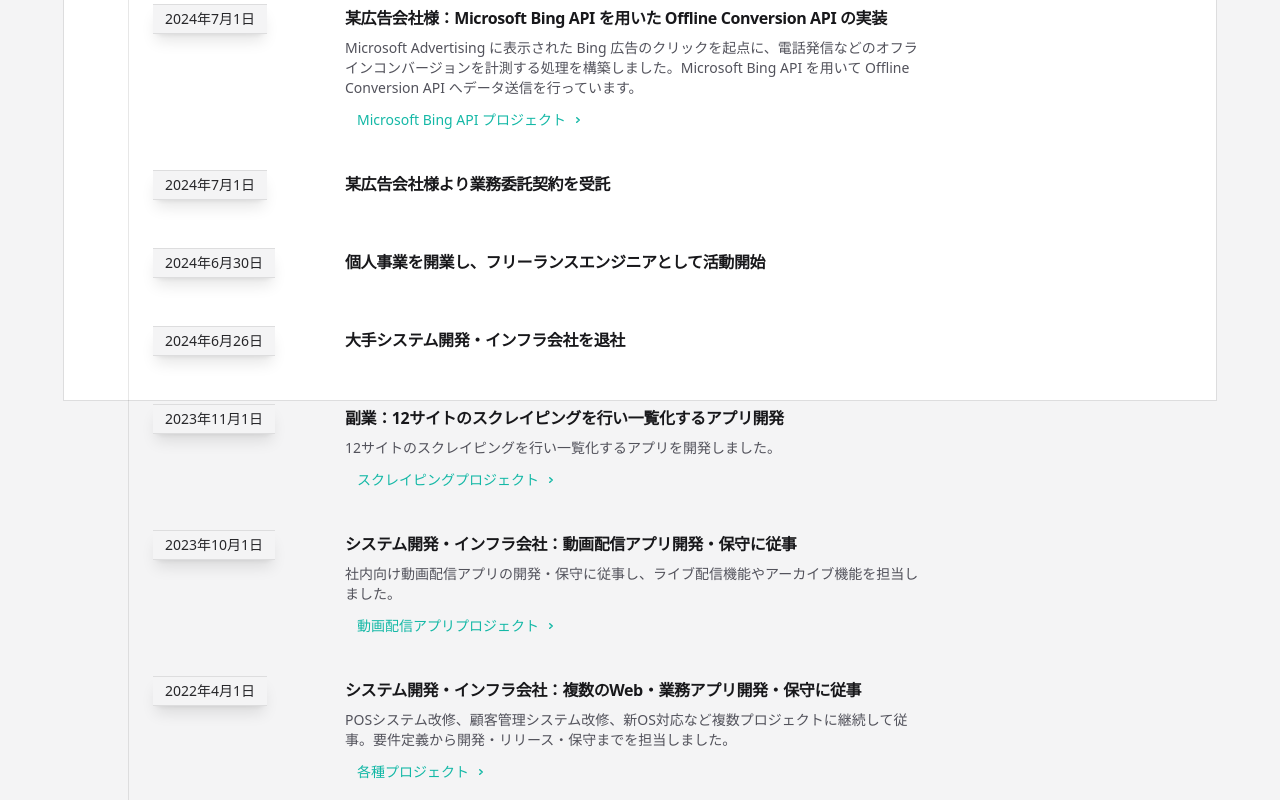
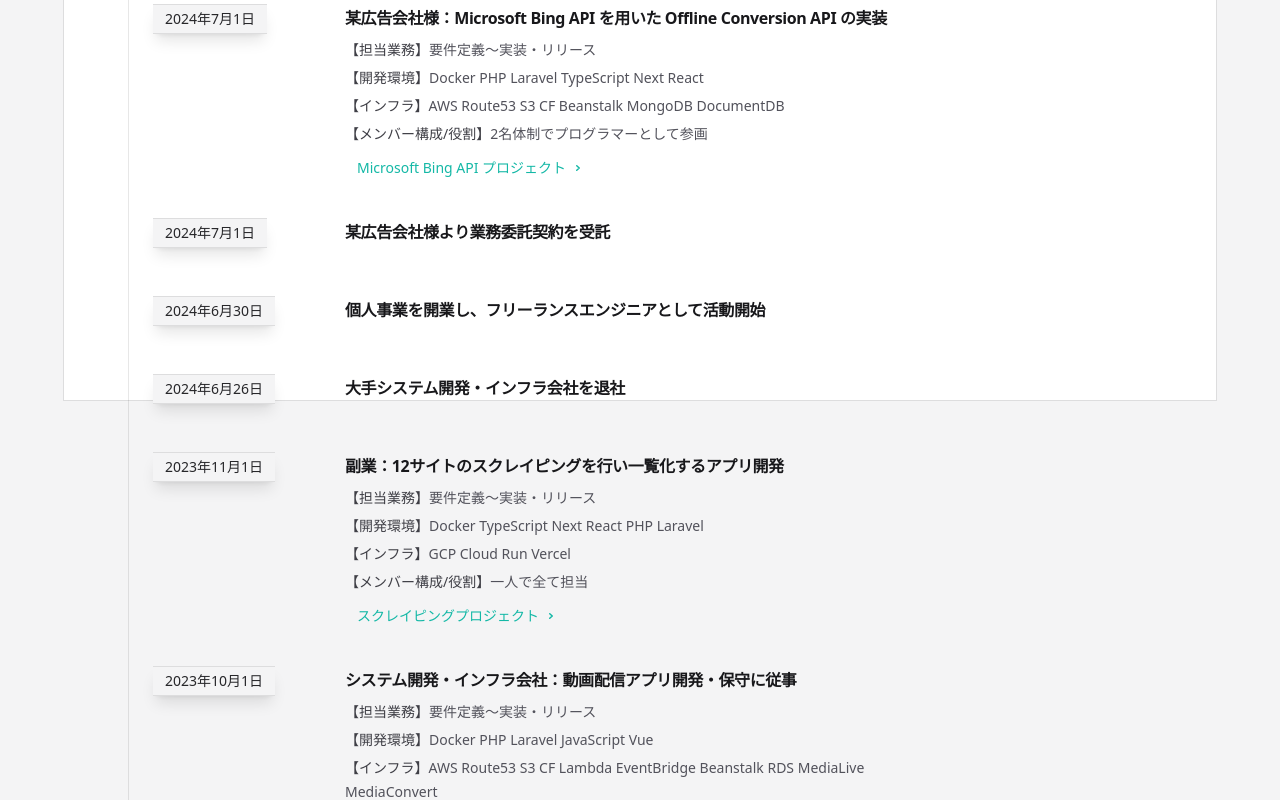
Before and after one commit to Temmy3620/miomio-portfolio, a Next.js app: page /history in a window 1280 px wide. Shown: the part 400-1200 px from the top of the page. Built offline with nearby package versions, Linux system fonts and the light colour scheme; no server answers.

Commit message:
経歴更新

```diff
--- a/app/history/page.tsx
+++ b/app/history/page.tsx
@@ -64,7 +64,54 @@ export default function History() {
                     {locale === 'ja' ? (article as any).titleJa ?? article.title : article.title}
                   </motion.h2>
 
-                  {article.description && (
+                  {(() => {
+                    const getVal = (enKey: keyof typeof article, jaKey: string) => {
+                      const a: any = article as any;
+                      if (locale === 'ja') return a[jaKey] ?? a[enKey];
+                      return a[enKey];
+                    };
+
+                    const fields = [
+                      {
+                        label: locale === 'ja' ? '【担当業務】' : 'Responsibilities: ',
+                        value: getVal('responsibilities' as any, 'responsibilitiesJa'),
+                      },
+                      {
+                        label: locale === 'ja' ? '【開発環境】' : 'Tech Stack: ',
+                        value: getVal('environment' as any, 'environmentJa'),
+                      },
+                      {
+                        label: locale === 'ja' ? '【インフラ】' : 'Infrastructure: ',
+                        value: getVal('infrastructure' as any, 'infrastructureJa'),
+                      },
+                      {
+                        label: locale === 'ja' ? '【メンバー構成/役割】' : 'Team/Role: ',
+                        value: getVal('teamRole' as any, 'teamRoleJa'),
+                      },
+                    ].filter((f) => !!f.value);
+
+                    const hasStructured = fields.length > 0;
+
+                    if (hasStructured) {
+                      return (
+                        <motion.div
+                          className="relative z-10 mt-2 space-y-1 text-sm text-zinc-600 dark:text-zinc-400"
+                          initial={{ opacity: 0, y: 10 }}
+                          animate={{ opacity: 1, y: 0 }}
+                          transition={{ duration: 0.5, delay: 0.3 }}
+                        >
+                          {fields.map((f, idx) => (
+                            <div key={idx} className="leading-6">
+                              <span className="font-medium text-zinc-700 dark:text-zinc-300">{f.label}</span>
+                              <span>{f.value}</span>
+                            </div>
+                          ))}
+                        </motion.div>
+                      );
+                    }
+
+                    if (article.description) {
+                      return (
                         <motion.p
                           className="relative z-10 mt-2 text-sm text-zinc-600 dark:text-zinc-400"
                           initial={{ opacity: 0, y: 10 }}
@@ -73,7 +120,11 @@ export default function History() {
                         >
                           {locale === 'ja' ? (article as any).descriptionJa ?? article.description : article.description}
                         </motion.p>
-                  )}
+                      );
+                    }
+
+                    return null;
+                  })()}
                   {article.link?.href && (
                     <motion.a
                       href={`${article.link.href}?lang=${locale}`}
--- a/data/history.json
+++ b/data/history.json
@@ -5,8 +5,10 @@
     "date": {
       "start": "2024-07-01"
     },
-    "description": "Microsoft Advertising offline conversion tracking based on Bing Ads click IDs, with data delivery via the Microsoft Bing API.",
-    "descriptionJa": "Microsoft Advertising に表示された Bing 広告のクリックを起点に、電話発信などのオフラインコンバージョンを計測する処理を構築しました。Microsoft Bing API を用いて Offline Conversion API へデータ送信を行っています。",
+    "responsibilitiesJa": "要件定義〜実装・リリース",
+    "environmentJa": "Docker PHP Laravel TypeScript Next React",
+    "infrastructureJa": "AWS Route53 S3 CF Beanstalk MongoDB DocumentDB",
+    "teamRoleJa": "2名体制でプログラマーとして参画",
     "link": {
       "label": "Microsoft Bing API Project",
       "labelJa": "Microsoft Bing API プロジェクト",
@@ -40,8 +42,10 @@
     "date": {
       "start": "2023-11-01"
     },
-    "description": "Developed a web scraping application that aggregates data from 12 different sites into a single view.",
-    "descriptionJa": "12サイトのスクレイピングを行い一覧化するアプリを開発しました。",
+    "responsibilitiesJa": "要件定義〜実装・リリース",
+    "environmentJa": "Docker TypeScript Next React PHP Laravel",
+    "infrastructureJa": "GCP Cloud Run Vercel",
+    "teamRoleJa": "一人で全て担当",
     "link": {
       "label": "Scraping Project",
       "labelJa": "スクレイピングプロジェクト",
@@ -54,8 +58,10 @@
     "date": {
       "start": "2023-10-01"
     },
-    "description": "Developed and maintained an in-house video distribution application, including live streaming functionality and archiving features.",
-    "descriptionJa": "社内向け動画配信アプリの開発・保守に従事し、ライブ配信機能やアーカイブ機能を担当しました。",
+    "responsibilitiesJa": "要件定義〜実装・リリース",
+    "environmentJa": "Docker PHP Laravel JavaScript Vue",
+    "infrastructureJa": "AWS Route53 S3 CF Lambda EventBridge Beanstalk RDS MediaLive MediaConvert",
+    "teamRoleJa": "2名体制でプログラマーとして参画",
     "link": {
       "label": "Video Distribution Project",
       "labelJa": "動画配信アプリプロジェクト",
@@ -68,8 +74,9 @@
     "date": {
       "start": "2022-04-01"
     },
-    "description": "I worked continuously on projects such as POS system upgrades, customer management systems, and new OS migration. Responsibilities covered requirement definition, development, release, and maintenance.",
-    "descriptionJa": "POSシステム改修、顧客管理システム改修、新OS対応など複数プロジェクトに継続して従事。要件定義から開発・リリース・保守までを担当しました。",
+    "responsibilitiesJa": "実装・テスト",
+    "environmentJa": "C# PHP Laravel JavaScript Java",
+    "teamRoleJa": "9名体制でプログラマーとして参画",
     "link": {
       "label": "Various Projects",
       "labelJa": "各種プロジェクト",
```
Lines whose indentation alone changed are shown as unchanged.
